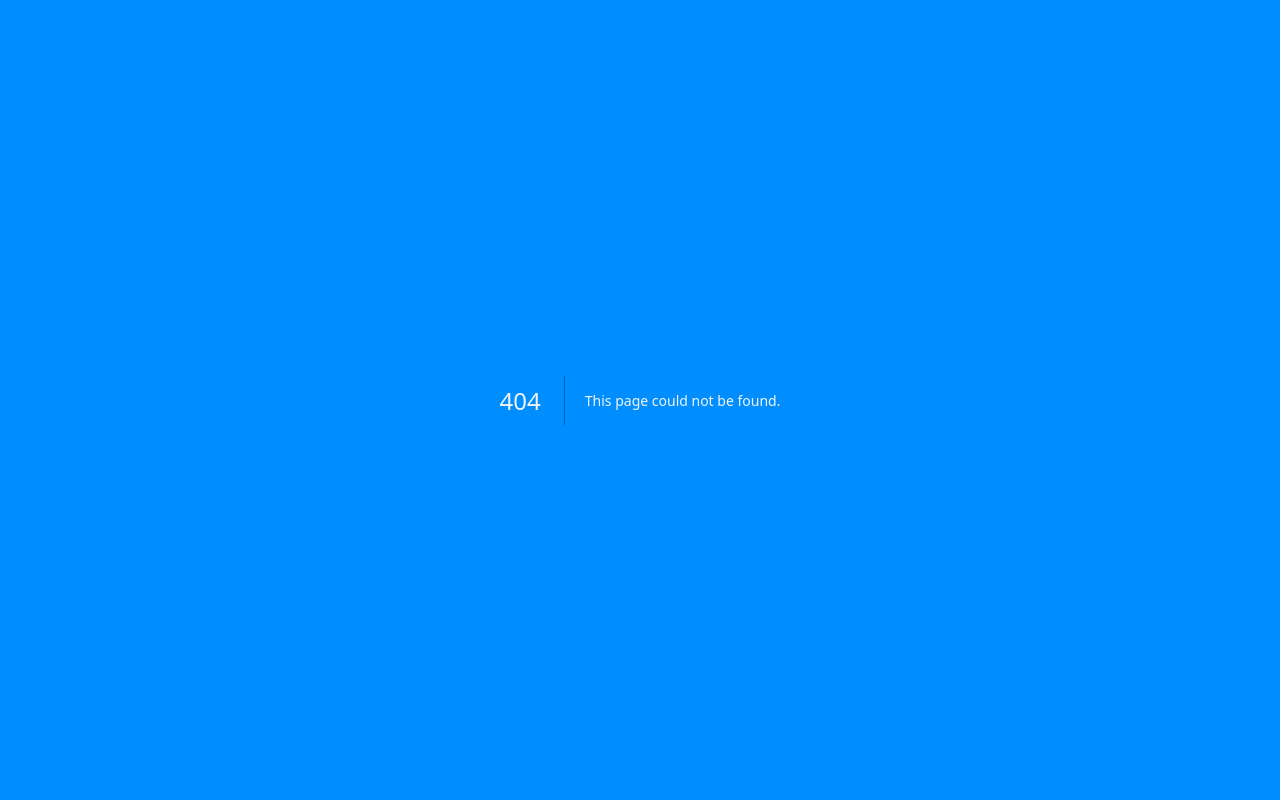
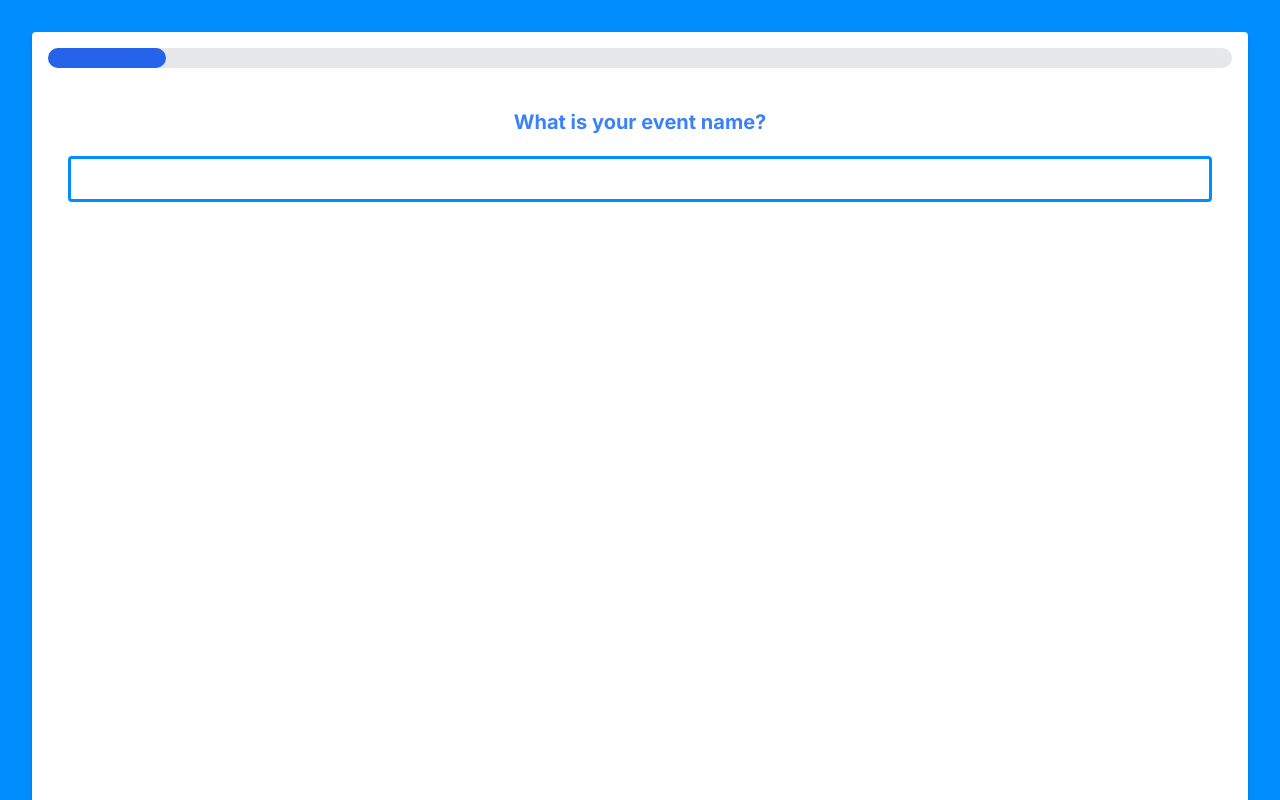
Before and after one commit to shirinmjr/organize-app, a Next.js app: page /EventPage/NewEvent/1 in a window 1280 px wide. Before the commit this address had no page. Built offline with nearby package versions, Linux system fonts and the light colour scheme.

Commit message:
added progress bar

```diff
--- a/app/(components)/GetStarted.jsx
+++ b/app/(components)/GetStarted.jsx
@@ -15,26 +15,22 @@ const GetStarted = () => {
                         src={get_started_logo}
                         width={220}
                         height={100}
-
                     />
                 </div>
                 <br />
-
-
                 <div className="mt-50">
                     <Image
                         alt="get started image"
                         src={startImage}
                         width={650}
                         height={366}
-
                     />
-                    <h2 className="">Make a difference,</h2>
-                    <h3>together</h3>
+                    <h1 className="">Make a difference,</h1>
+                    <h2>together</h2>
                     <div className="lg:grid grid-cols-2 xl:grid-cols-4">
                         <p>We empower communities to <b>get things done</b></p>
                     </div>
-                    <Link href={`/EventPage/New/1`}>
+                    <Link href={`/EventPage/NewEvent/1`}>
                         <input type="submit" className="btn text-blue 400 shadow-lg p-3 m-2" value={"Get Started!"} />
                     </Link>
                 </div>
--- a/app/(components)/ProgressBar.jsx
+++ b/app/(components)/ProgressBar.jsx
@@ -2,27 +2,14 @@ import { faTicketSimple } from "@fortawesome/free-solid-svg-icons";
 import { FontAwesomeIcon } from "@fortawesome/react-fontawesome";
 import Link from "next/link";
 
-const ProgressBar = () => {
+const ProgressBar = ({ progress }) => {
     return (
-        <nav className="p-4 event-progressbar">
-            <div className="flex justify-evenly items-center ">
-
-                <Link href="1">
-                    <FontAwesomeIcon icon={faTicketSimple} className="icon" />
-                </Link>
-                <Link href="2">
-                    <FontAwesomeIcon icon={faTicketSimple} className="icon" />
-                </Link>
-                <Link href="3">
-                    <FontAwesomeIcon icon={faTicketSimple} className="icon" />
-                </Link>
-                <Link href="4">
-                    <FontAwesomeIcon icon={faTicketSimple} className="icon" />
-                </Link>
+        <div className="w-full bg-gray-200 rounded-full h-5 dark:bg-blue-400">
+            <div className="bg-blue-600 h-5 rounded-full"
+                style={{ width: `${progress}0%` }}>
 
             </div>
-        </nav>
+        </div >
     );
 };
-
 export default ProgressBar;
--- a/app/EventPage/New/[id]/page.jsx
+++ b/app/EventPage/NewEvent/[id]/page.jsx
@@ -30,22 +30,11 @@ const Page = () => {
     const [formData, setFormData] = useState(initialFormData);
 
     const handleNextStep = () => {
-
         setStep(step + 1);
-
-        //     if (step === "A") setStep("B");
-        //     else if (step === "B") setStep("C");
-        //     else if (step === "C") setStep("D");
     };
 
     const handlePreviousStep = () => {
-        if (step === 1) setStep(1);
         setStep(step - 1);
-
-        //     if (step === "D") setStep("C");
-        //     else if (step === "C") setStep("B");
-        //     else if (step === "B") setStep("A");
-        // };
     };
 
     const handleChangeInput = (event) => {
@@ -70,8 +59,9 @@ const Page = () => {
 
 
     useEffect(() => {
+        console.log(step);
         console.log("change in form detected"), formData;
-    }, [formData]);
+    }, [formData, step]);
 
     const renderProgressBar = () => {
         return (
@@ -93,16 +83,15 @@ const Page = () => {
 
     return (
         <div className="form-container p-8 rounded shadow-md">
-
+            <div className='bg-white rounded shadow-md'>
                 <form className="">
 
-                <ProgressBar />
+                    <ProgressBar progress={step} />
                     {/* {renderProgressBar()} */}
                     {step === 1 ? <EventName /> : null}
                     {step === 2 ? <NeedToDecide /> : null}
                     {step === 3 ? <WhoToInvite /> : null}
-                {step === 4 ? <GetUserInfo /> : null}
-
+                    {step === 4 ? <GetUserInfo /> : null} {/* final step*/}
 
                     <div className="flex flex-row ">
                         {/* <Link className="btn" href="#">Previous</Link>
@@ -112,22 +101,27 @@ const Page = () => {
                     </div>
                 </form>
                 <div className='flex flex-row justify-between'>
+                    {step > 1 &&
+                        <div>
                             <button
                                 className="bg-blue-500 btn text-white m-5 px-4 py-2 rounded hover:bg-blue-700"
                                 onClick={(e) => handlePreviousStep()}
                             >
                                 Previous
                             </button>
-
+                        </div>}
+                    {step < 4 &&
+                        <div>
                             <button
                                 className="bg-blue-500 btn text-white px-4 m-5 py-2 rounded hover:bg-blue-700"
                                 onClick={(e) => handleNextStep()}
                             >
                                 Next
                             </button>
+                        </div>}
 
                 </div >
-
+            </div>
         </div>
 
     );
```
Lines whose indentation alone changed are shown as unchanged.
